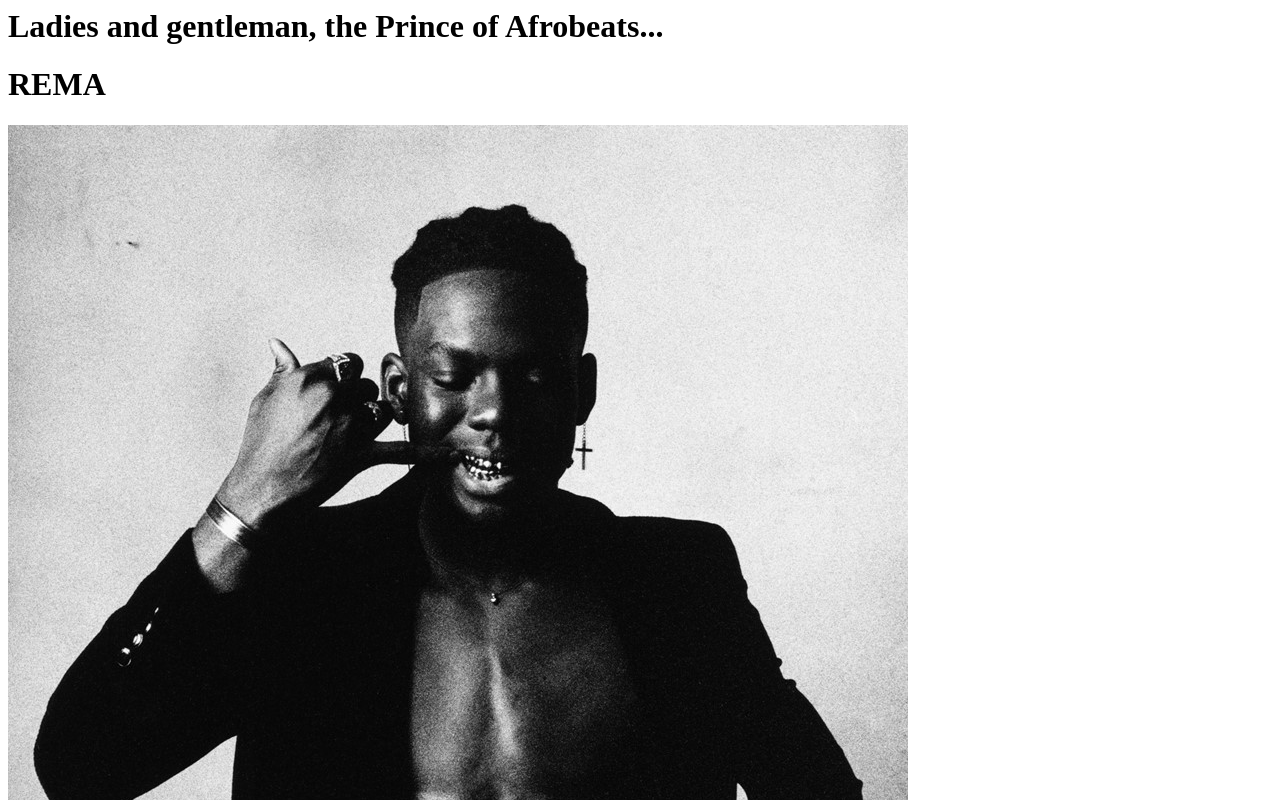
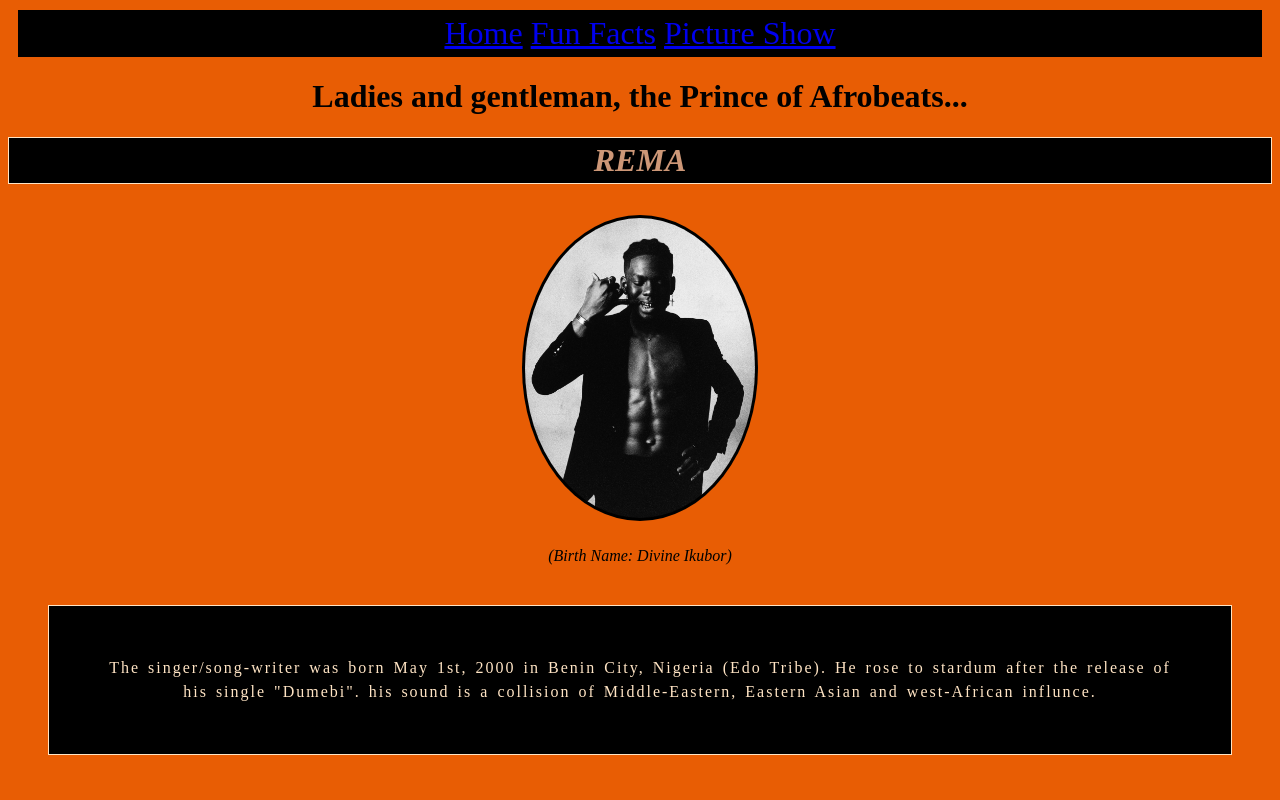
Before and after one commit to jjenni536/Profile-Page-Week-1-, a plain HTML site: page index.html in a window 1280 px wide. Shown: the top 800 px of the page. Drawn offline with Linux system fonts and the light colour scheme.

Commit message:
second commit, adding more styling

```diff
--- a/index.html
+++ b/index.html
@@ -4,13 +4,24 @@
     <link rel="stylesheet" href="styles.css">
   </head>
   <body>
-    <h1>Ladies and gentleman, the Prince of Afrobeats...</h1>
+    <nav>
+      <a href="index.html">Home</a>
+      <a href="3index.html">Fun Facts</a>
+      <a href="2index.html">Picture Show</a>
+    </nav>
+
+    <h1 id="Intro">Ladies and gentleman, the Prince of Afrobeats...</h1>
     <h1 id="Name">REMA</h1>
-    <img src="rema.jpg" alt="grayscale photo of African
-    song-artist Rema pointing at his grill">
+
+    <div id="rema-grill">
+      <img src="rema.jpg" alt="grayscale photo of African
+      song-artist Rema pointing at his grill">
+    </div>
+
     <p id="birth-name">(Birth Name: Divine Ikubor)</p>
+
     <p id="about-info"> The singer/song-writer was
-      born May 1st,2000 in Benin City, Nigeria
+      born May 1st, 2000 in Benin City, Nigeria
       (Edo Tribe). He rose to stardum after
       the release of his single "Dumebi".
       his sound is a collision of Middle-Eastern,
--- a/styles.css
+++ b/styles.css
@@ -0,0 +1,56 @@
+nav {
+    background-color:black;
+    font-size: xx-large;
+    color:white;
+    padding: 5px;
+    margin: 10px;
+    text-align: center;
+}
+img {
+    display: inline-block;
+    border-radius: 50%;
+    padding: 3px;
+    height: 300px;
+    margin: 10px;
+    background-color: black;
+
+}
+html {
+    background-color:e85d04 ;
+}
+
+#about-info {
+  text-align: center;
+  padding: 50px;
+  border: 1px;
+  border-style: solid;
+  font-style: normal;
+  letter-spacing: 2px;
+  word-spacing: 2px;
+  line-height: 1.5;
+  background-color: black;
+  color: bisque;
+  margin: 40px;
+}
+#name {
+  text-align: center;
+  font-style: italic;
+  border: 1px;
+  color: cd9777;
+  padding: 4px;
+  border-style: solid;
+  border-color: bisque;
+  background-color: black;
+}
+#intro {
+  text-align: center;
+}
+#birth-name {
+  text-align: center;
+  font-style: italic;
+}
+#rema-grill {
+ display:flex;
+ align-items: center;
+ justify-content: center;
+}
```
Also changed, not shown: 2index.html (+11 -11 lines).
